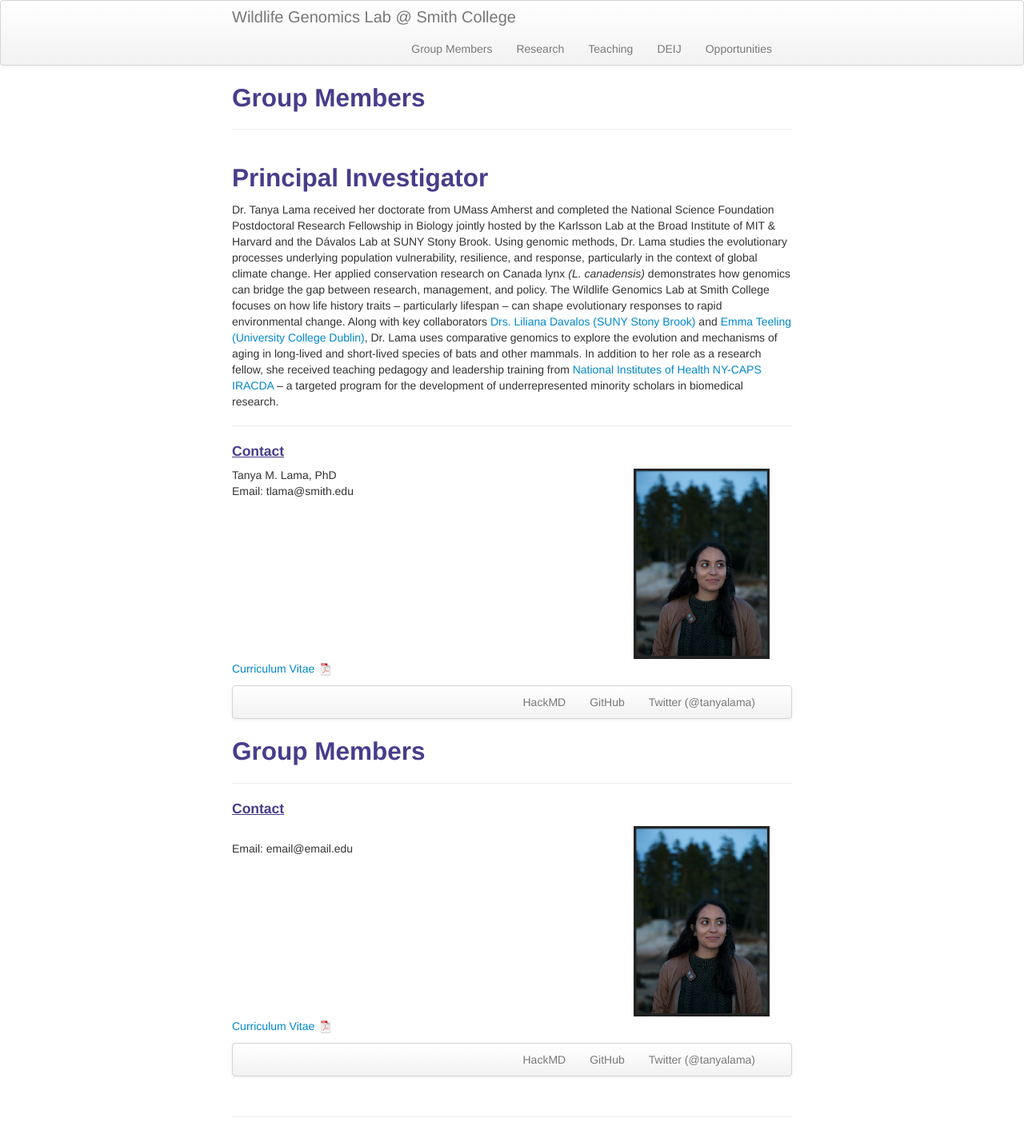
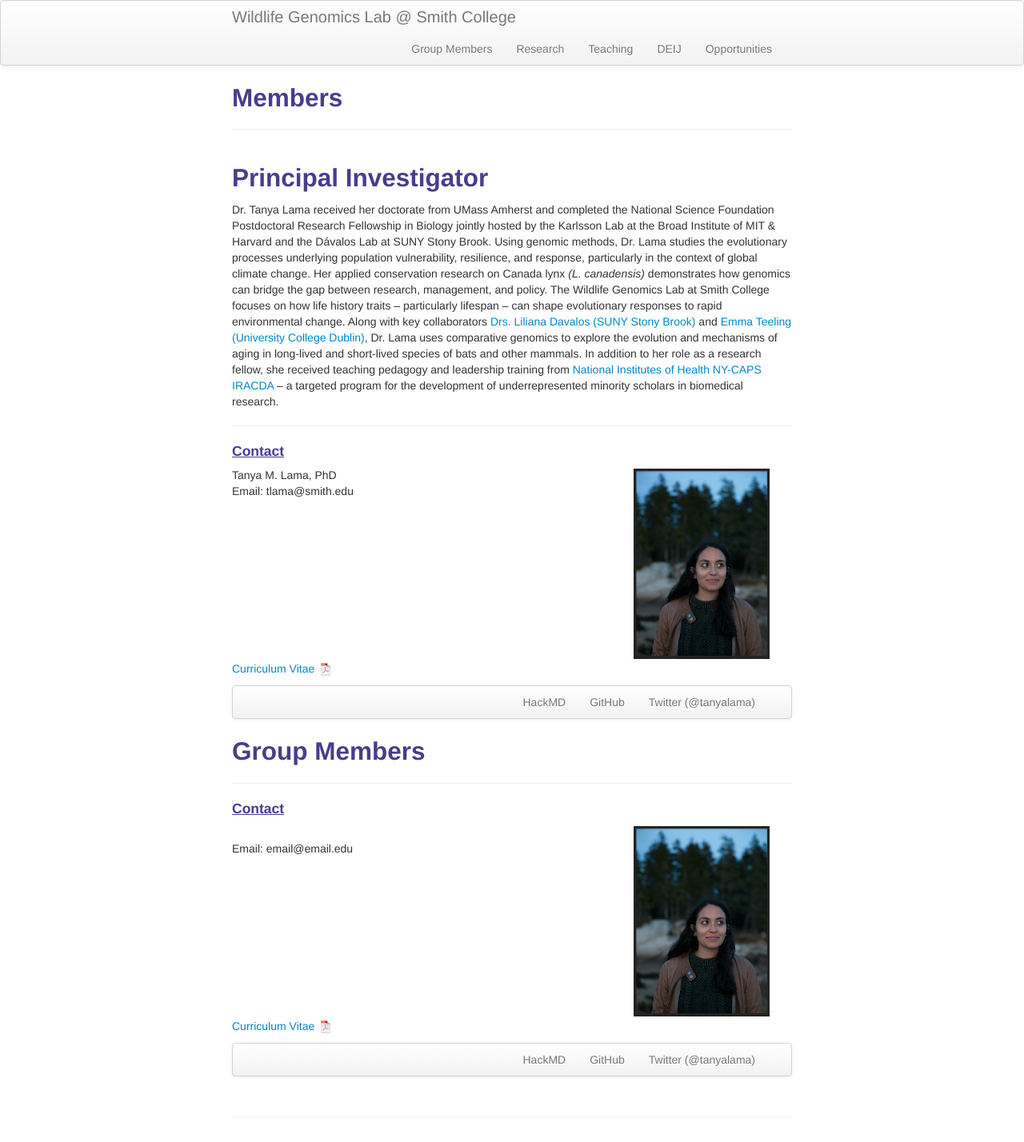
Before and after one commit to tanyalama/tanyalama.github.io, a Jekyll site: the page built from pages/Members.md, in a window 1280 px wide. Shown: the whole page at 80% size. Built offline with Jekyll 4.4.1, drawn with Linux system fonts in a browser that asks for light colours; some of the changed lines change nothing that is shown.

Commit message:
Update Members.md

```diff
--- a/pages/Members.md
+++ b/pages/Members.md
@@ -1,8 +1,7 @@
 ---
 layout: page
-title: Group Members
+title: Members
 description: personnel in the lab (past and current)
-keywords: conservation, genomics, wildlife, bat, lynx, ecology, aging, longevity
 ---
 
 Principal Investigator
```
